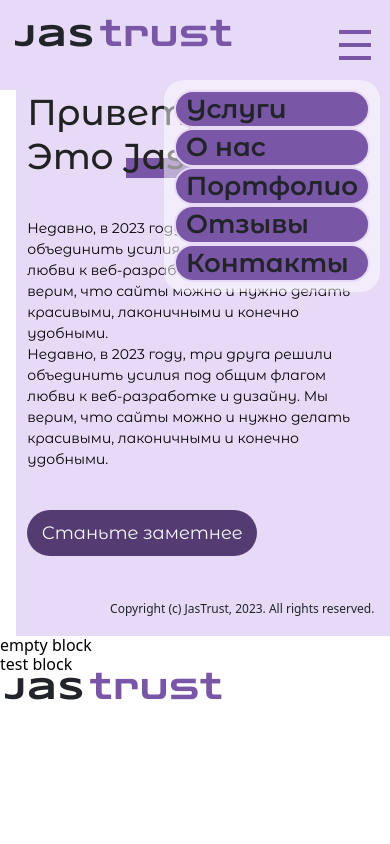
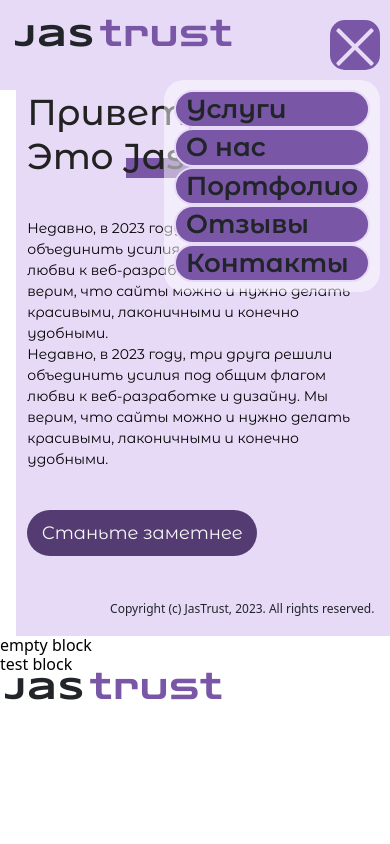
Before and after one commit to vbogdanov9/startapp2, a website: page src/index.html in a window 390 px wide. Both pictures are taken after a click on the element 355 px from the left and 45 px from the top of the page. Shown: the top 844 px of the page. Drawn offline with Linux system fonts and the light colour scheme.

Commit message:
menu burger done

```diff
--- a/gulpfile.js
+++ b/gulpfile.js
@@ -107,7 +107,7 @@ gulp.task(
     "fonts",
     "html",
     "images",
-    "icons"
+    // "icons"
   )
 );
 
--- a/src/js/script.js
+++ b/src/js/script.js
@@ -17,6 +17,13 @@ if (menuLinks.length > 0) {
       const gotoBlockValue =
         gotoBlock.getBoundingClientRect().top + scrollY - headerHeight + 1;
 
+      // если было активно меню бургер делаем неактивным
+      if (burger.classList.contains("_active")) {
+        document.body.classList.remove("_lock");
+        burger.classList.remove("_active");
+        menuBody.classList.remove("show");
+      }
+
       window.scrollTo({ top: gotoBlockValue, behavior: "smooth" });
     });
   });
@@ -25,9 +32,15 @@ if (menuLinks.length > 0) {
 // burger
 const burger = document.querySelector(".menu-burger");
 const menuBody = document.querySelector(".menu-body");
-burger.addEventListener("click", () => {
-  menuBody.classList.toggle("show");
-});
+if (burger && menuBody) {
+  burger.addEventListener("click", () => {
+    document.body.classList.toggle("_lock");
+
+    burger.classList.toggle("_active");
+
+    menuBody.classList.toggle("show");
+  });
+}
 
 //=========================================
 
--- a/src/sass/blocks/_hero-iteration-4.scss
+++ b/src/sass/blocks/_hero-iteration-4.scss
@@ -1,4 +1,8 @@
 /* hero iteration 4 */
+
+body._lock {
+  overflow: hidden;
+}
 
 .hero-iteration-4 {
   position: relative;
@@ -302,8 +306,10 @@
             right: 10px;
           }
 
-          z-index: 2;
-          overflow: auto;
+          // пытался сделать скроллинг на открытом меню - не получлось
+          // height: 100vh;
+          // z-index: 2;
+          // overflow: auto;
         }
         &-full {
           display: block;
@@ -346,15 +352,40 @@
           padding: 5px 9px;
           border-radius: 15px;
           cursor: pointer;
+
           .burger__line {
             width: 100%;
             height: 4px;
+            border-radius: 1px;
             background-color: var(--logo-trust-color, #7956a6);
+            transition: all 0.3s ease;
           }
           &:hover {
             background-color: var(--logo-trust-color, #7956a6);
             .burger__line {
               background-color: var(--hero-bg-color, #e7daf7);
+            }
+          }
+          &._active {
+            display: block;
+            position: relative;
+            background-color: var(--logo-trust-color, #7956a6);
+            .burger__line {
+              position: absolute;
+              top: 50%;
+              left: 0;
+              background-color: var(--hero-bg-color, #e7daf7);
+              &:first-child {
+                transform: rotate(-45deg);
+              }
+              &:nth-child(2) {
+                // display: none;
+                width: 0;
+                left: auto;
+              }
+              &:nth-child(3) {
+                transform: rotate(45deg);
+              }
             }
           }
         }
```
Also changed, not shown: dist/css/style.min.css, dist/js/script.js, src/css/style.min.css.
